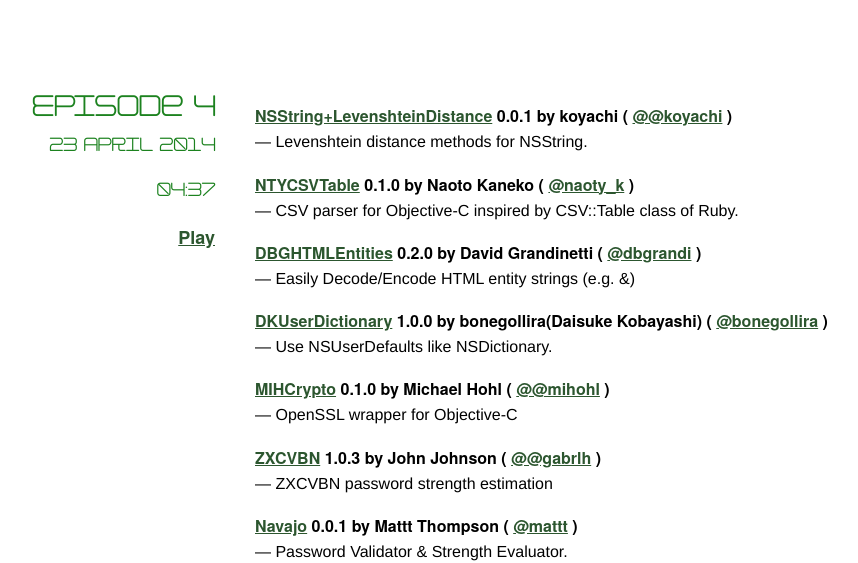
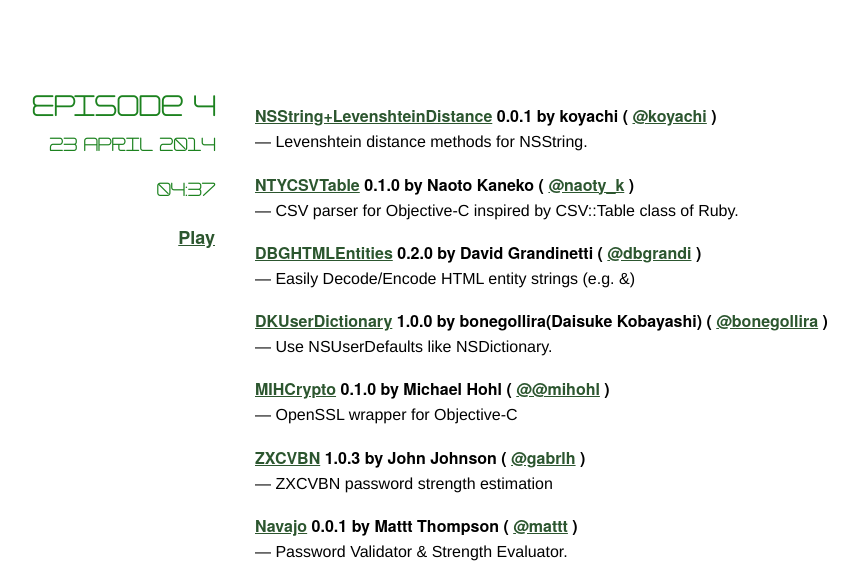
Before and after one commit to pod5/pod5.github.io, a Jekyll site: the page built from _posts/2014-04-23-episode4.html, in a window 1280 px wide. Shown: the part 156-719 px from the top of the page, without its empty margins (225-1083 px from the left). Built offline with Jekyll 4.4.1, drawn with Linux system fonts in a browser that asks for light colours; part of the change alters nothing that is shown.

```diff
--- a/_posts/2014-04-23-episode4.html
+++ b/_posts/2014-04-23-episode4.html
@@ -9,7 +9,7 @@ title: Episode 4
 
 {% include post_start.html %}
 
-{% include note.html   project='NSString+LevenshteinDistance' version='0.0.1' author='koyachi' twitter='@koyachi' description='Levenshtein distance methods for NSString.' homepage='https://github.com/koyachi/NSString-LevenshteinDistance' %}
+{% include note.html   project='NSString+LevenshteinDistance' version='0.0.1' author='koyachi' twitter='koyachi' description='Levenshtein distance methods for NSString.' homepage='https://github.com/koyachi/NSString-LevenshteinDistance' %}
 
 {% include note.html   project='NTYCSVTable' version='0.1.0' author='Naoto Kaneko' twitter='naoty_k' description='CSV parser for Objective-C inspired by CSV::Table class of Ruby.' homepage='https://github.com/naoty/NTYCSVTable' %}
 
@@ -19,7 +19,7 @@ title: Episode 4
 
 {% include note.html   project='MIHCrypto' version='0.1.0' author='Michael Hohl' twitter='@mihohl' description='OpenSSL wrapper for Objective-C' homepage='https://github.com/hohl/MIHCrypto' %}
 
-{% include note.html   project='ZXCVBN' version='1.0.3' author='John Johnson' twitter='@gabrlh' description='ZXCVBN password strength estimation' homepage='https://tech.dropbox.com/2012/04/zxcvbn-realistic-password-strength-estimation/' %}
+{% include note.html   project='ZXCVBN' version='1.0.3' author='John Johnson' twitter='gabrlh' description='ZXCVBN password strength estimation' homepage='https://tech.dropbox.com/2012/04/zxcvbn-realistic-password-strength-estimation/' %}
 
 {% include note.html   project='Navajo' version='0.0.1' author='Mattt Thompson' twitter='mattt' description='Password Validator & Strength Evaluator.' homepage='https://github.com/mattt/Navajo' %}
 
```
